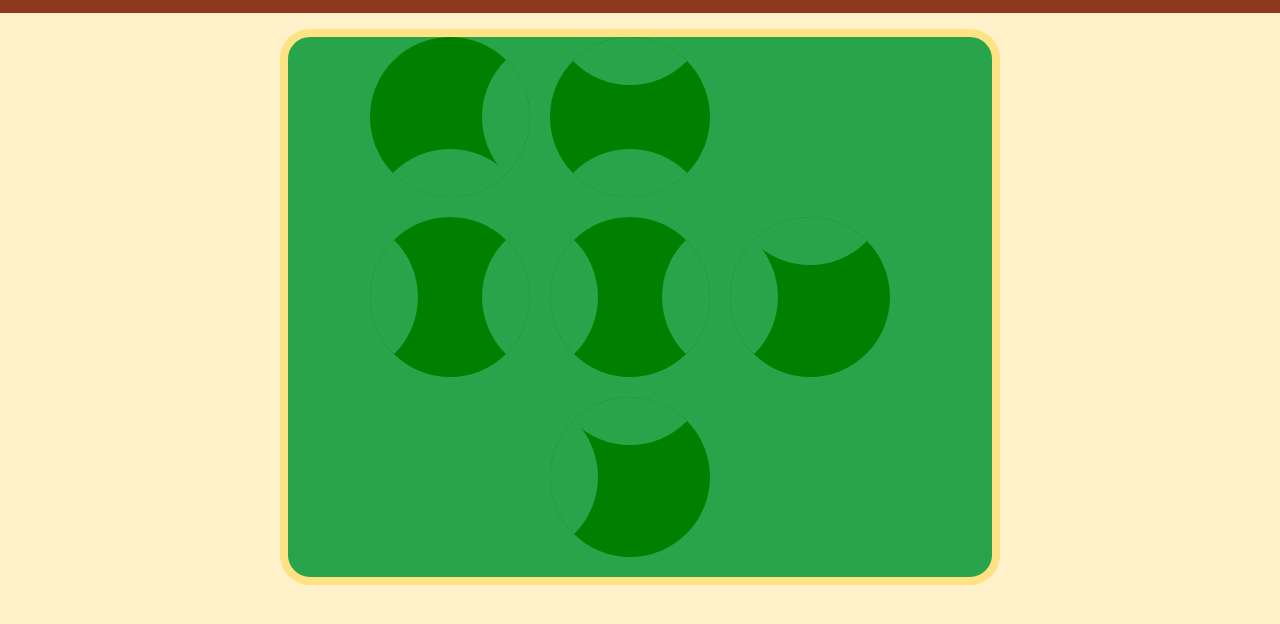
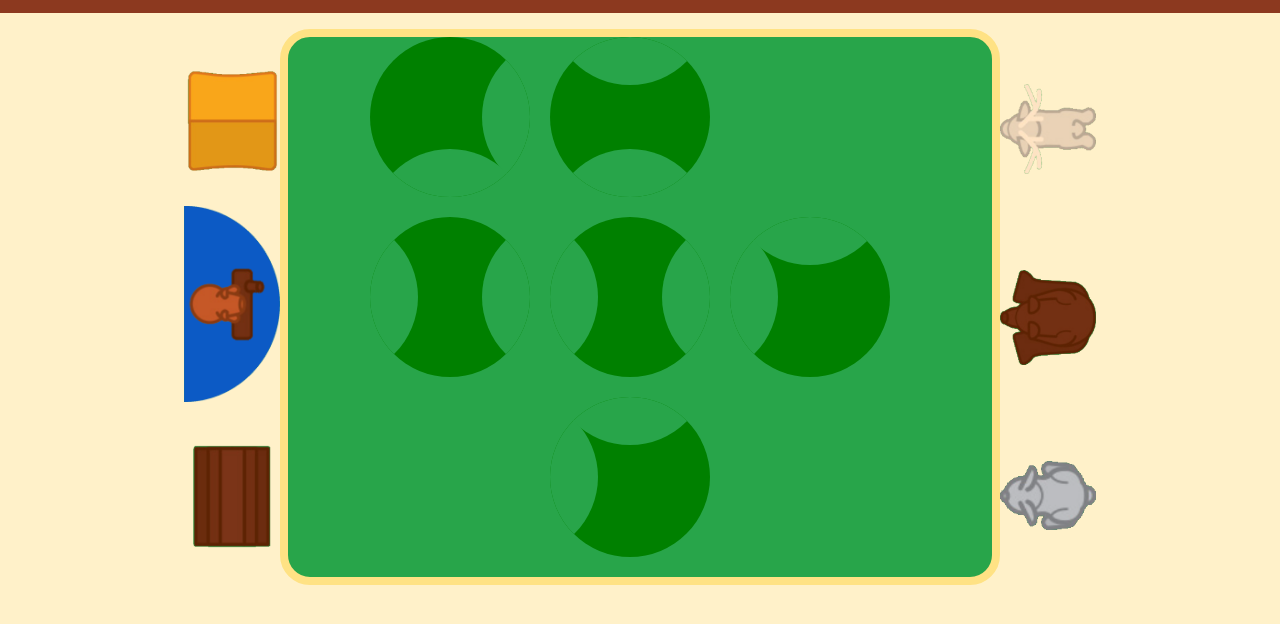
Before and after one commit to LukasVanHolle/coworking-grizzly-gears, a plain HTML site: page gg/index.html in a window 1280 px wide. Shown: the part 110-734 px from the top of the page. Drawn offline with Linux system fonts and the light colour scheme.

Commit message:
dieren toegevoegd aan speelveld

```diff
--- a/gg/css/gameBoard.css
+++ b/gg/css/gameBoard.css
@@ -11,7 +11,7 @@ body {
 }
 .game-board {
   width: min(45rem, 80%);
-  margin: 0 auto;
+  margin: 0;
   display: grid;
   grid-template-columns: repeat(
     var(--grid-size),
--- a/gg/css/style.css
+++ b/gg/css/style.css
@@ -323,6 +323,28 @@ ul#master li a{
 
 }
 
+.animals{
+  display: flex;
+  flex-direction: column;
+}
+.animals#left{
+  gap: 2rem;
+}
+.animals#right{
+  gap: 6rem;
+}
+.animals img{
+  object-fit: cover;
+  width: 6rem;
+}
+.playing-field{
+  display: flex;
+  flex-direction: row;
+  align-items: center;
+  justify-content: center;
+}
+
+
 @media (min-width: 40rem) {
   header .toggle button {
     display: none;
--- a/gg/index.html
+++ b/gg/index.html
@@ -1,11 +1,11 @@
 <!DOCTYPE html>
 <html lang="nl">
 <head>
-    <meta charset="UTF-8" />
-    <meta http-equiv="X-UA-Compatible" content="IE=edge" />
-    <meta name="viewport" content="width=device-width, initial-scale=1.0" />
+    <meta charset="UTF-8"/>
+    <meta http-equiv="X-UA-Compatible" content="IE=edge"/>
+    <meta name="viewport" content="width=device-width, initial-scale=1.0"/>
     <title>Grizzly Gears</title>
-    <link rel="stylesheet" href="css/gameBoard.css" />
+    <link rel="stylesheet" href="css/gameBoard.css"/>
     <link rel="stylesheet" href="css/style.css">
     <script defer type="module" src="javascript/main.js"></script>
     <script defer src="./main.js"></script>
@@ -39,9 +39,21 @@
     </nav>
 </header>
 <main>
+    <div class="playing-field">
+        <div class="animals" id="left">
+            <img src="./images/Tent.png" alt="tent">
+            <img src="./images/bever.png" alt="bever">
+            <img src="./images/Houtstapel.png" alt="houtstapel">
+        </div>
 
         <div class="game-board"></div>
+        <div class="animals" id="right">
+            <img src="./images/Hert.png" alt="hert">
+            <img src="./images/Zittendebeer.png" alt="beer">
+            <img src="./images/Konijn.png" alt="konijn">
 
+        </div>
+    </div>
 </main>
 </body>
 </html>
```
Also changed, not shown: gg/images/Hert.png (added), gg/images/Houtstapel.png (added), gg/images/Konijn.png (added), gg/images/Tent.png (added), gg/images/Zittendebeer.png (added), gg/images/bever.png (added). Lines whose indentation alone changed are shown as unchanged.
